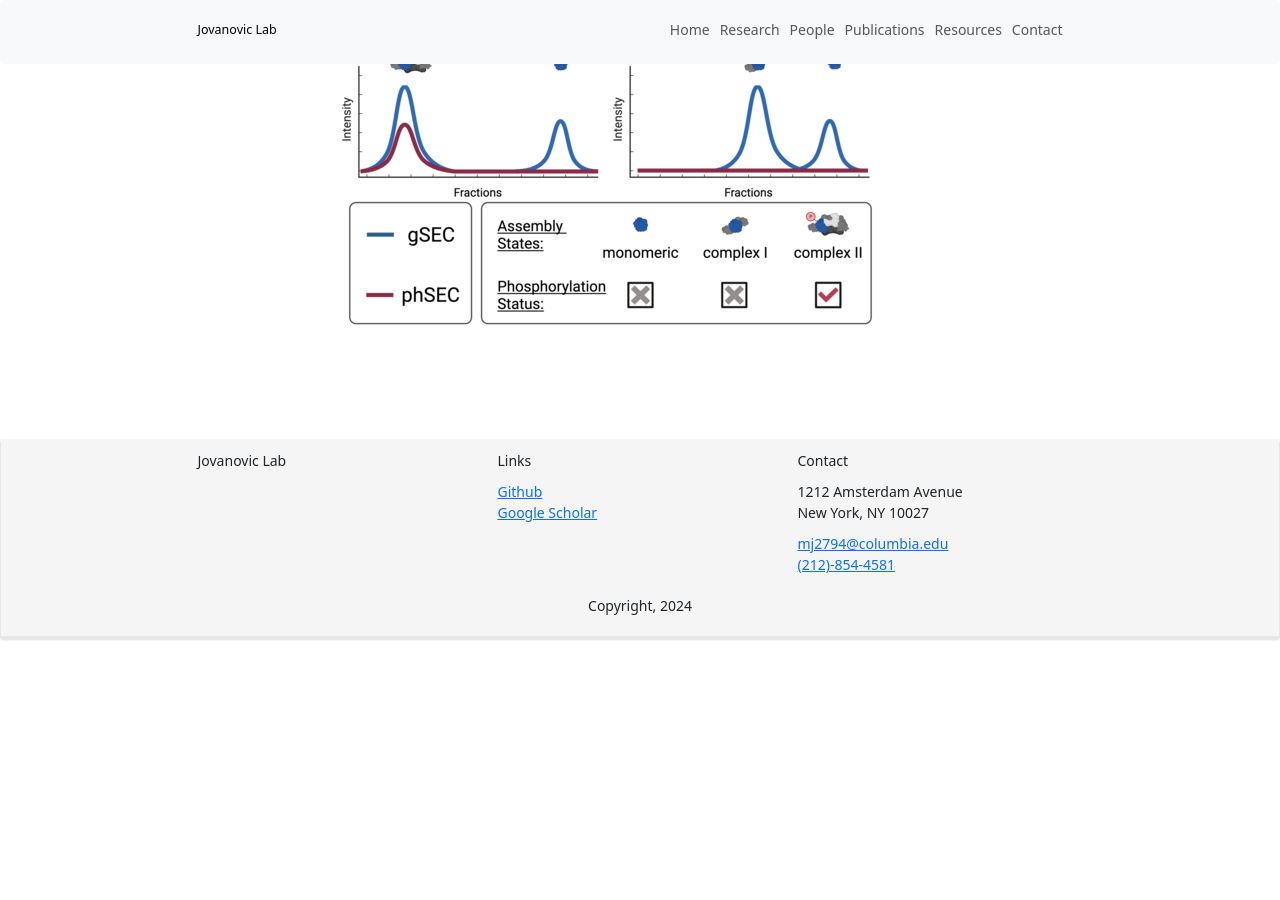
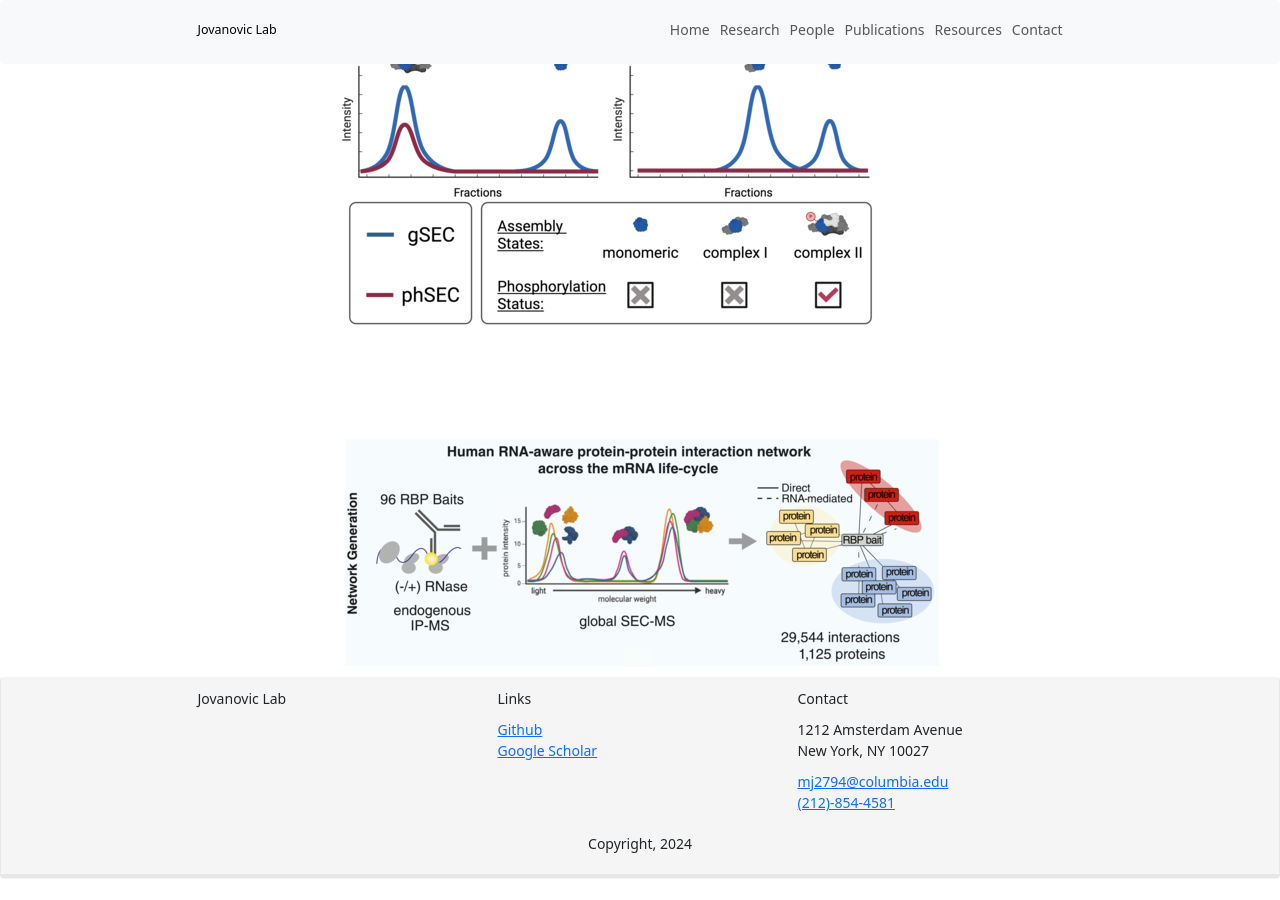
Before and after one commit to mjlab-Columbia/mjlab-columbia.github.io, a Jekyll site: the page built from _pages/research.md, in a window 1280 px wide and 900 px high, scrolled down 2766 px. Built offline with Jekyll 4.4.1, drawn with Linux system fonts in a browser that asks for light colours; nearby versions of some CDN libraries; before the commit the page ends 3428 px from its top, so only the background shows below that.

Commit message:
Adding Lena's RBP paper figure to the research page

```diff
--- a/_pages/research.md
+++ b/_pages/research.md
@@ -56,4 +56,6 @@ To enable dynamic PPI measurements at scale, we developed SEC-MX, a mass spectro
 ![SEC-MX]({{ site.url }}{{ site.baseurl }}/images/other/protein_centric_hypothetical_wide_20_percent.png)
 </div>
 
-<!-- [put mRNA life cycle figure here] -->
+<div style="text-align: center">
+![RBP mRNA Lifecycle]({{ site.url }}{{ site.baseurl }}/images/other/RBP_paper_fig_10_percent.png)
+</div>
```
Also changed, not shown: images/other/RBP_paper_fig_10_percent.png (added).
